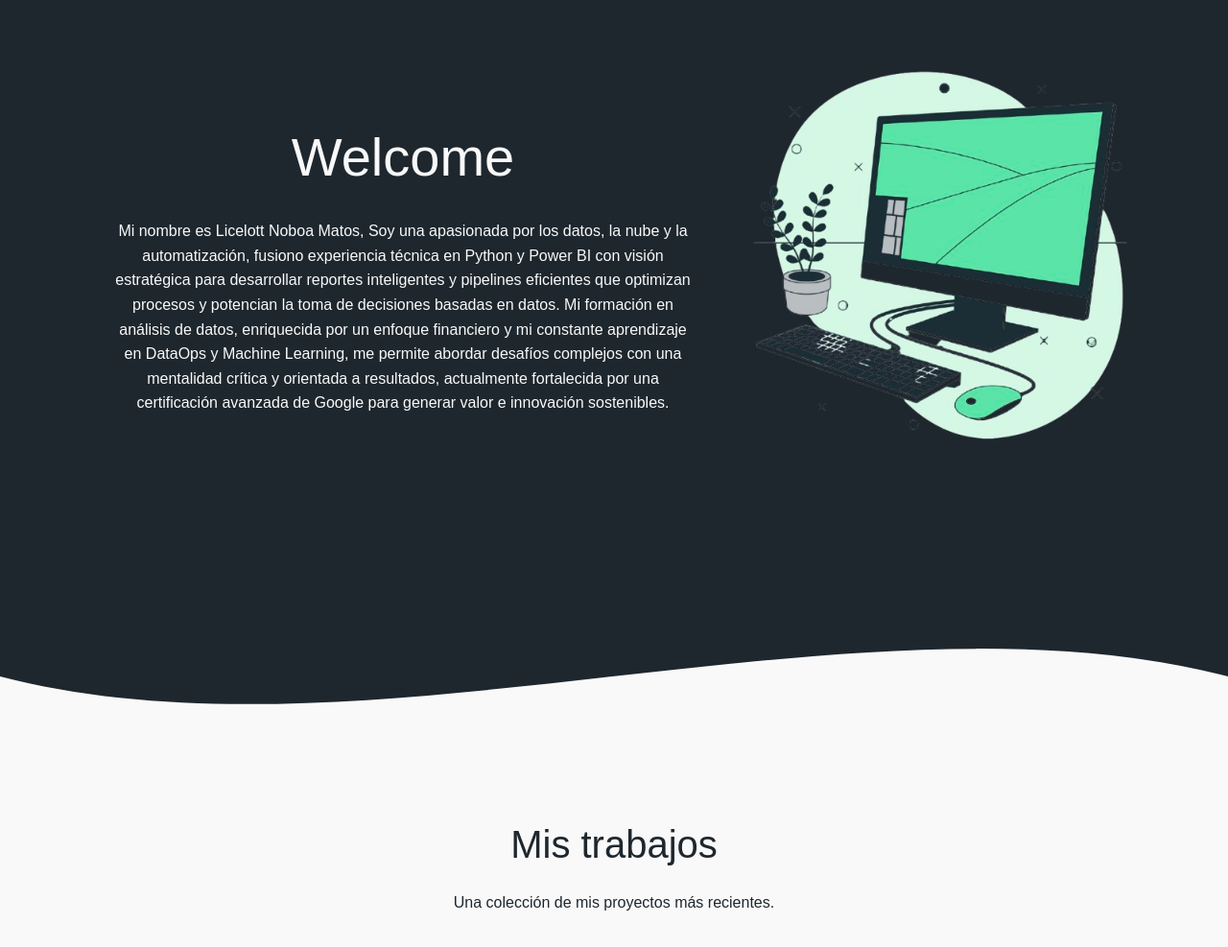
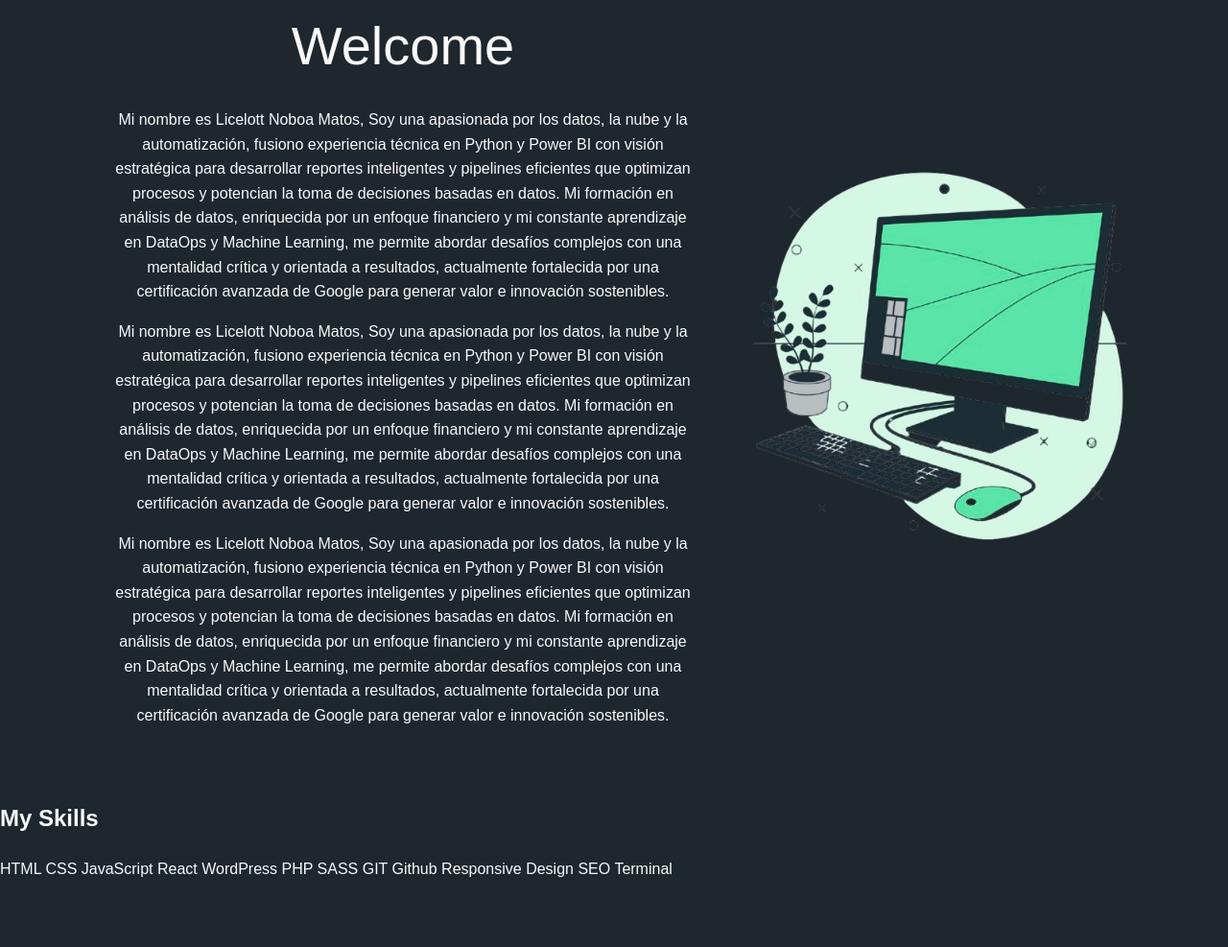
Before and after one commit to LicelottNM/portafolio_Licelott, a plain HTML site: page index.html in a window 1280 px wide. Shown: the part 75-1062 px from the top of the page at 96% size. Drawn offline with Linux system fonts and the light colour scheme.

Commit message:
Update index.html

```diff
--- a/index.html
+++ b/index.html
@@ -3,7 +3,7 @@
 <head>
     <meta charset="UTF-8">
     <meta name="viewport" content="width=device-width, initial-scale=1.0">
-    <title>Bienvenido</title>
+    <title>Licelott Noboa</title>
     <link rel="stylesheet" href="style.css">
 </head>
 <body>
@@ -11,11 +11,30 @@
         <div class="hero-content">
             <h1>Welcome</h1>
             <p>Mi nombre es Licelott Noboa Matos, Soy una apasionada por los datos, la nube y la automatización, fusiono experiencia técnica en Python y Power BI con visión estratégica para desarrollar reportes inteligentes y pipelines eficientes que optimizan procesos y potencian la toma de decisiones basadas en datos. Mi formación en análisis de datos, enriquecida por un enfoque financiero y mi constante aprendizaje en DataOps y Machine Learning, me permite abordar desafíos complejos con una mentalidad crítica y orientada a resultados, actualmente fortalecida por una certificación avanzada de Google para generar valor e innovación sostenibles.</p>
+            <p>Mi nombre es Licelott Noboa Matos, Soy una apasionada por los datos, la nube y la automatización, fusiono experiencia técnica en Python y Power BI con visión estratégica para desarrollar reportes inteligentes y pipelines eficientes que optimizan procesos y potencian la toma de decisiones basadas en datos. Mi formación en análisis de datos, enriquecida por un enfoque financiero y mi constante aprendizaje en DataOps y Machine Learning, me permite abordar desafíos complejos con una mentalidad crítica y orientada a resultados, actualmente fortalecida por una certificación avanzada de Google para generar valor e innovación sostenibles.</p>
+            <p>Mi nombre es Licelott Noboa Matos, Soy una apasionada por los datos, la nube y la automatización, fusiono experiencia técnica en Python y Power BI con visión estratégica para desarrollar reportes inteligentes y pipelines eficientes que optimizan procesos y potencian la toma de decisiones basadas en datos. Mi formación en análisis de datos, enriquecida por un enfoque financiero y mi constante aprendizaje en DataOps y Machine Learning, me permite abordar desafíos complejos con una mentalidad crítica y orientada a resultados, actualmente fortalecida por una certificación avanzada de Google para generar valor e innovación sostenibles.</p>
         </div>
         <div class="hero-image">
             <img src="ordenador.png" alt="Ilustración de un ordenador">
         </div>
     </div>
+    <div class="skills-container">
+    <h2>My Skills</h2>
+    <div class="skills-list">
+        <span class="skill">HTML</span>
+        <span class="skill">CSS</span>
+        <span class="skill">JavaScript</span>
+        <span class="skill">React</span>
+        <span class="skill">WordPress</span>
+        <span class="skill">PHP</span>
+        <span class="skill">SASS</span>
+        <span class="skill">GIT</span>
+        <span class="skill">Github</span>
+        <span class="skill">Responsive Design</span>
+        <span class="skill">SEO</span>
+        <span class="skill">Terminal</span>
+    </div>
+</div>
     <div class="wave-bottom">
         <svg viewBox="0 0 500 150" preserveAspectRatio="none" style="height: 100%; width: 100%;">
             <path d="M0.00,49.98 C150.00,150.00 349.20,-50.00 500.00,49.98 L500.00,150.00 L0.00,150.00 Z" style="stroke: none; fill: #f9f9f9;"></path>
```
